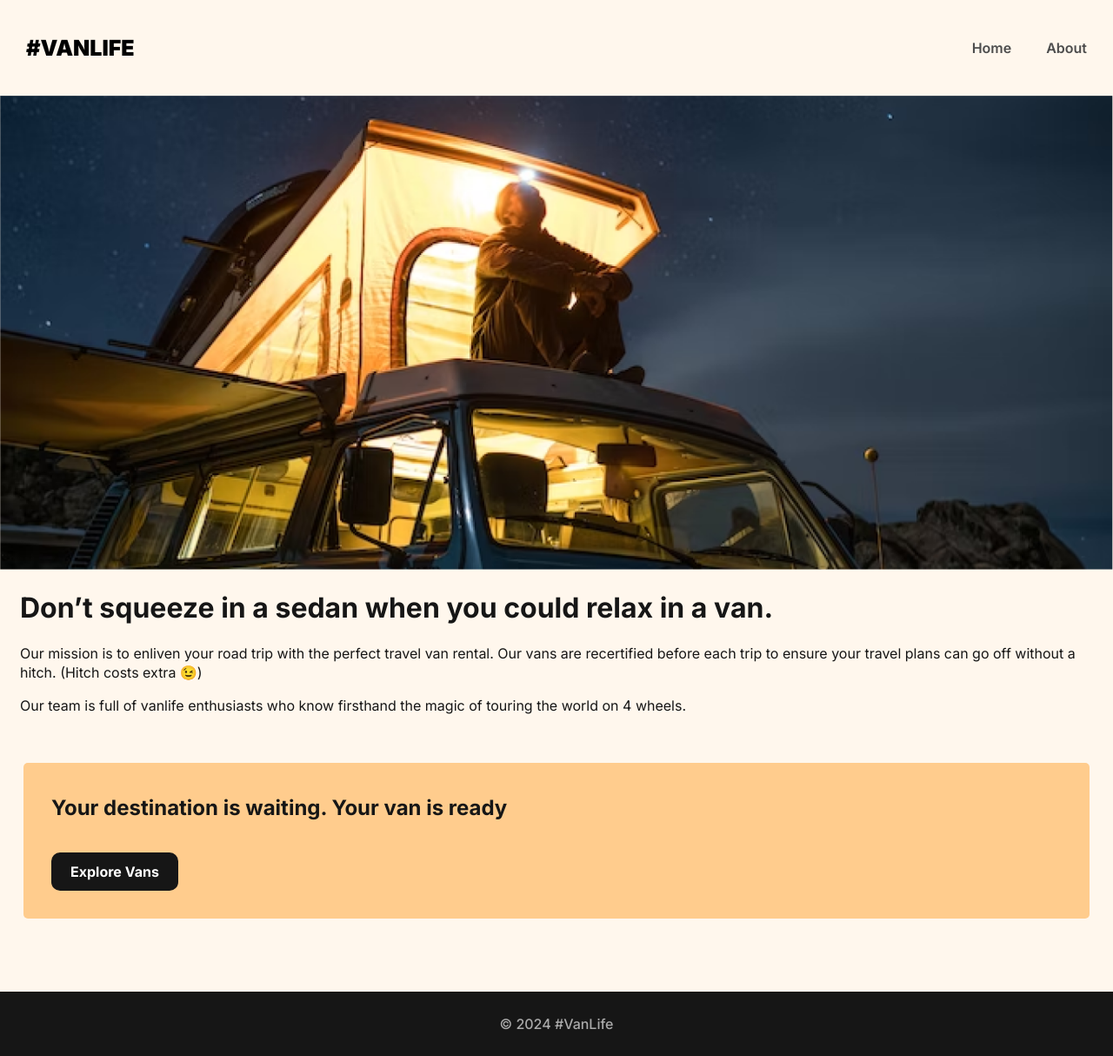
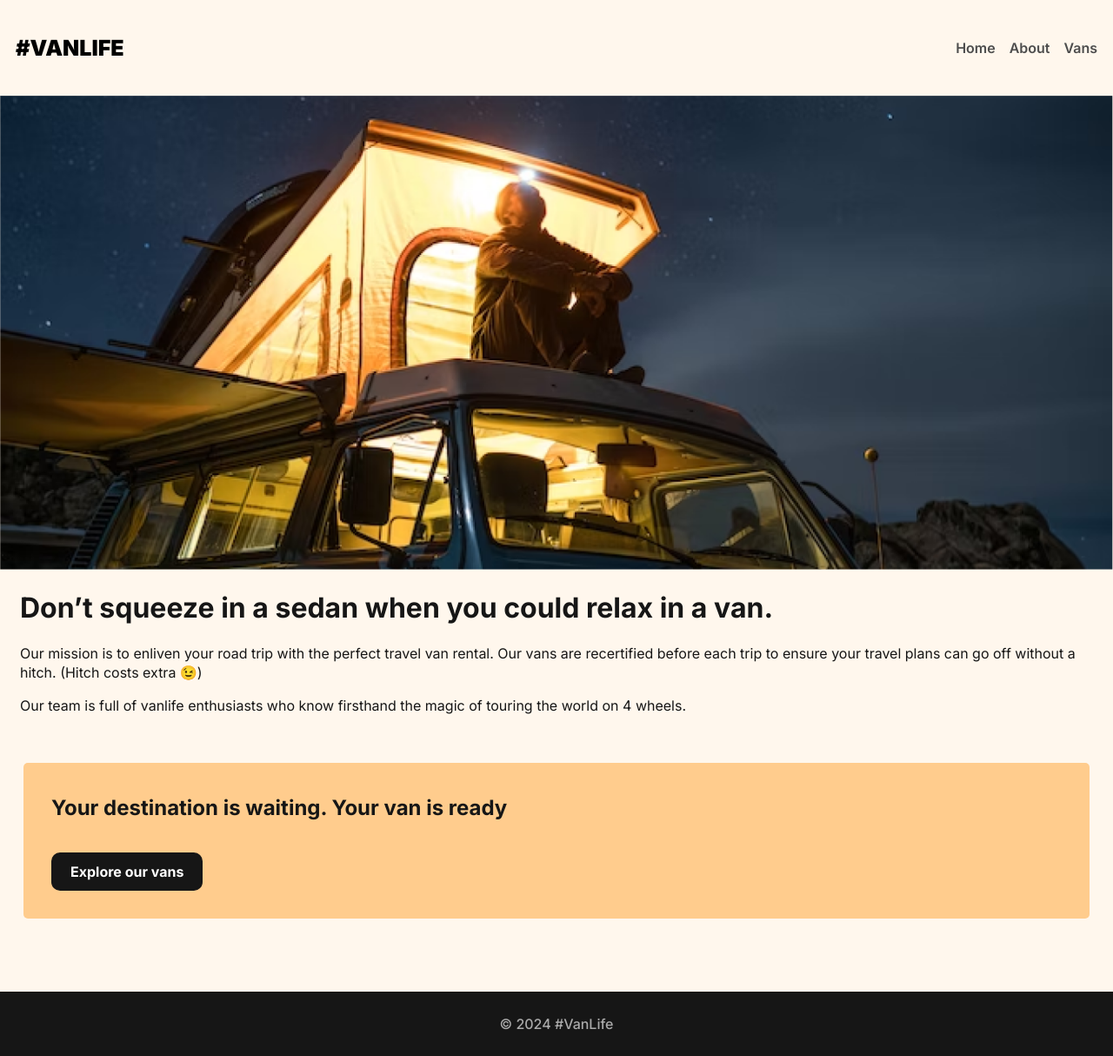
Before and after one commit to Mel-Turham/React-router-master-2, a React (Vite) app: page /about in a window 1280 px wide. Shown: the whole page at 87% size. Built offline with nearby package versions, Linux system fonts and the light colour scheme.

Commit message:
fixe some bugs and added vans page

```diff
--- a/package.json
+++ b/package.json
@@ -22,6 +22,7 @@
     "eslint-plugin-react": "^7.34.1",
     "eslint-plugin-react-hooks": "^4.6.0",
     "eslint-plugin-react-refresh": "^0.4.6",
+    "miragejs": "^0.1.48",
     "vite": "^5.2.0"
   }
 }
--- a/src/App.jsx
+++ b/src/App.jsx
@@ -1,6 +1,7 @@
 import { Routes, Route, Link } from 'react-router-dom';
 import Home from './pages/Home';
 import About from './pages/About';
+import Vans from './pages/Vans';
 
 const App = () => {
 	return (
@@ -12,11 +13,13 @@ const App = () => {
 				<nav>
 					<Link to='/'>Home</Link>
 					<Link to='/about'>About</Link>
+					<Link to='/vans'>Vans</Link>
 				</nav>
 			</header>
 			<Routes>
 				<Route path='/' element={<Home />} />
 				<Route path='/about' element={<About />} />
+				<Route path='/vans' element={<Vans />} />
 			</Routes>
 
 			<footer>&copy; {new Date().getFullYear()} #VanLife</footer>
--- a/src/index.css
+++ b/src/index.css
@@ -50,7 +50,7 @@ header a {
 	text-decoration: none;
 	color: #4d4d4d;
 	font-weight: 600;
-	padding: 5px 20px;
+	padding: 5px 8px;
 }
 
 header a:hover {
--- a/src/pages/About.jsx
+++ b/src/pages/About.jsx
@@ -1,4 +1,5 @@
 import HeroAboutImage from '../../src/assets/images/about-hero.png';
+import {Link} from 'react-router-dom'
 const About = () => {
 	return (
 		<main>
@@ -22,9 +23,9 @@ const About = () => {
 			</div>
 			<div className='about-page-cta'>
 				<h2>Your destination is waiting. Your van is ready</h2>
-				<a href='#' className='link-button'>
-					Explore Vans
-				</a>
+				<Link to='/vans' className='link-button'>
+					Explore our vans
+				</Link>
 			</div>
 		</main>
 	);
--- a/src/pages/Home.jsx
+++ b/src/pages/Home.jsx
@@ -1,10 +1,11 @@
+import { Link } from 'react-router-dom';
 const Home = () => {
 	return (
 		<div className='home-container'>
 			<h1>You got the travel plans, we got the trave vans.</h1>
 			<p>And adventure to your life by joining the #vanlife movement.</p>
 			<p>Rent the perfect van to make your perfect road trip</p>
-			<a href='#'>Find your van</a>
+			<Link to='/vans'>Find your van</Link>
 		</div>
 	);
 };
--- /dev/null
+++ b/src/pages/Vans.jsx
@@ -0,0 +1,6 @@
+const Vans = () => {
+  return (
+    <h1>Vans goes here</h1>
+  )
+}
+export default Vans
```
Also changed, not shown: 1 other file (tests, documents, lock files or other folders).
